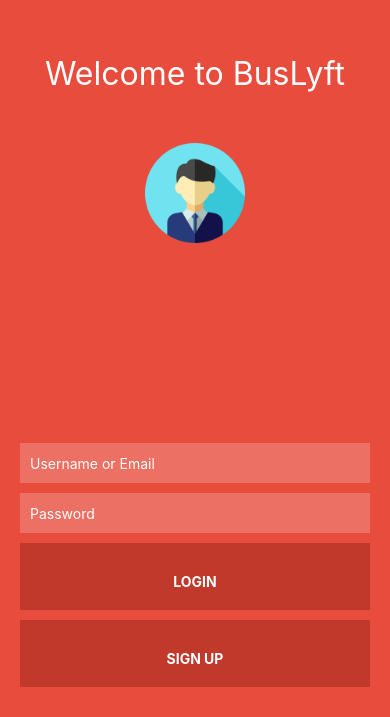
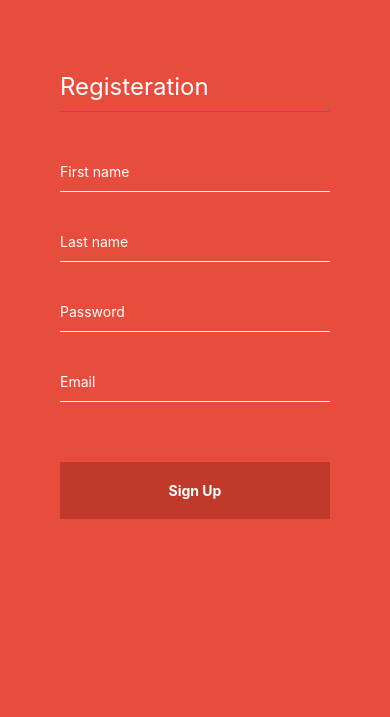
Before and after one commit to jjoyson/ScarletHacks-2017, a React Native app in the folder Scarlet_Hacks/: screen / in a window 390 px wide. Shown: the part 127-844 px from the top of the page. Built offline with nearby package versions, Linux system fonts and the light colour scheme.

Commit message:
Before the navigation

```diff
--- a/Scarlet_Hacks/App.js
+++ b/Scarlet_Hacks/App.js
@@ -1,11 +1,13 @@
 import React from 'react';
 import { StyleSheet, Text, View } from 'react-native';
 import Login from './Login/Login';
+import Signup from './SignUp/sign_up';
+import Menu from './Interface/Menu';
 
 export default class App extends React.Component {
   render() {
     return (
-      <Login/>
+      <Signup/>
     );
   }
 }
--- a/Scarlet_Hacks/Interface/Menu.js
+++ b/Scarlet_Hacks/Interface/Menu.js
@@ -1,51 +1,64 @@
 import React, {Component} from 'react';
-import { StyleSheet, View, Image,Text, KeyboardAvoidingView} from 'react-native';
-import LoginForm from './LoginForm';
+import { StyleSheet,View,TouchableOpacity,TextInput, Text, KeyboardAvoidingView} from 'react-native';
 
 export default class Login extends Component {
     render() {
         return (
             <KeyboardAvoidingView behavior="padding" style= {styles.container}>
-                <Text>Start Point:</Text>
-                <TouchableOpacity style = {styles.button}>
-                    <Text style = {styles.buttonText}>FIND LOCATION</Text>
+                <View style={styles.regform}>
+                    <TouchableOpacity style={styles.button}>
+                        <Text style={styles.btntext}>Find Location</Text>
                     </TouchableOpacity>
                     <TextInput
-                    style = {styles.input}
-                    placeholder= "Destination"
-                    placeholderTextColor = 'white'
-                    returnKeyType = "go"
-                    secureTextEntry
-                    ref = {(input) => this.passwordInput = input}
-                    style = {styles.input}
-                    underlineColorAndroid='rgba(0,0,0,0)'
+                        style={styles.textinput}
+                        placeholder = "Start Location"
+                        underlineColorAndroid={'transparent'}
                     />
+                    <TextInput
+                        style={styles.textinput}
+                        placeholder = "Destination"
+                        underlineColorAndroid={'transparent'}
+                    />
+                    <TouchableOpacity style={styles.button}>
+                    <Text style={styles.btntext}>Find Bus Route</Text>
+                    </TouchableOpacity>
+                </View>
             </KeyboardAvoidingView>
-            <TouchableOpacity style = {styles.button}>
-                <Text style = {styles.buttonText}>FIND BUS ROUTE</Text>
-            </TouchableOpacity>
-        )
+        );
       }
     }
 
     const styles = StyleSheet.create({
         container: {
             flex: 1,
-        backgroundColor: '#e74c3c'
+            backgroundColor: '#e74c3c',
+            alignItems: 'center',
+            justifyContent: 'center',
+            paddingLeft: 60,
+            paddingRight: 60,
           },
-    logoContainer: {
+        regform: {
+            alignSelf: 'stretch',
+
+        },
+        textinput: {
+            alignSelf: 'stretch',
+            height: 40,
+            marginTop: 30,
+            marginBottom: 30,
+            color: '#fff',
+            borderBottomColor: '#f8f8f8',
+            borderBottomWidth: 1,
+        },
+        button: {
+            alignSelf: 'stretch',
             alignItems: 'center',
-        flexGrow: 1,
-        justifyContent: 'center'
+            padding: 20,
+            backgroundColor: '#c0392b',
+            marginTop: 30,
         },
-    logo: {
-        width: 100,
-        height: 100
-    },
-    title: {
-        marginBottom: 50,
-        textAlign: 'center',
-        color: 'white',
-        fontSize: 32
+        btntext: {
+            color: '#fff',
+            fontWeight: 'bold',
         }
-})
+    });
--- a/Scarlet_Hacks/SignUp/Regform.js
+++ b/Scarlet_Hacks/SignUp/Regform.js
@@ -66,7 +66,7 @@ const styles = StyleSheet.create({
       alignSelf: 'stretch',
       alignItems: 'center',
       padding: 20,
-      backgroundColor: '#59cbbd',
+      backgroundColor: '#c0392b',
       marginTop: 30,
   },
   btntext: {
```
Lines whose indentation alone changed are shown as unchanged.
